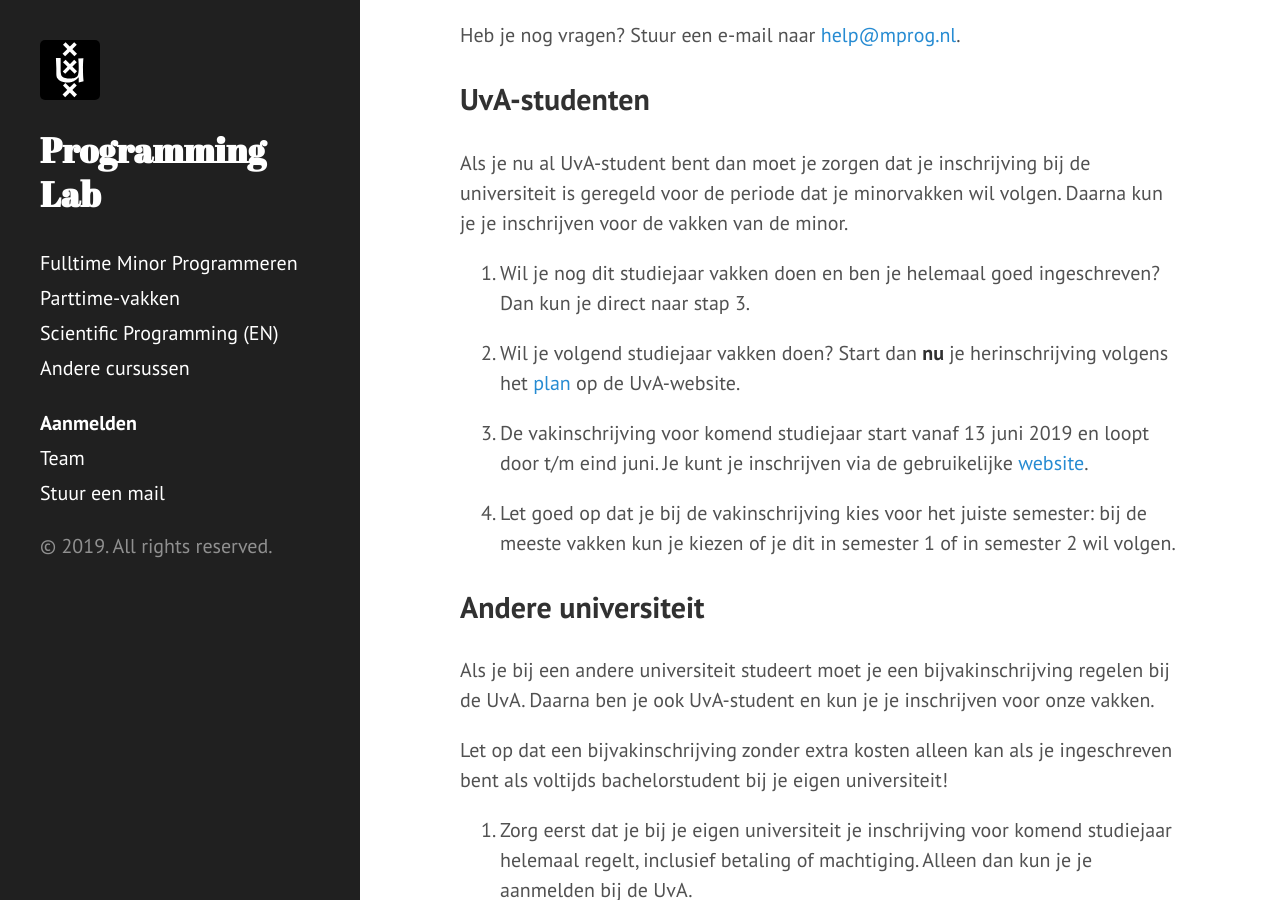
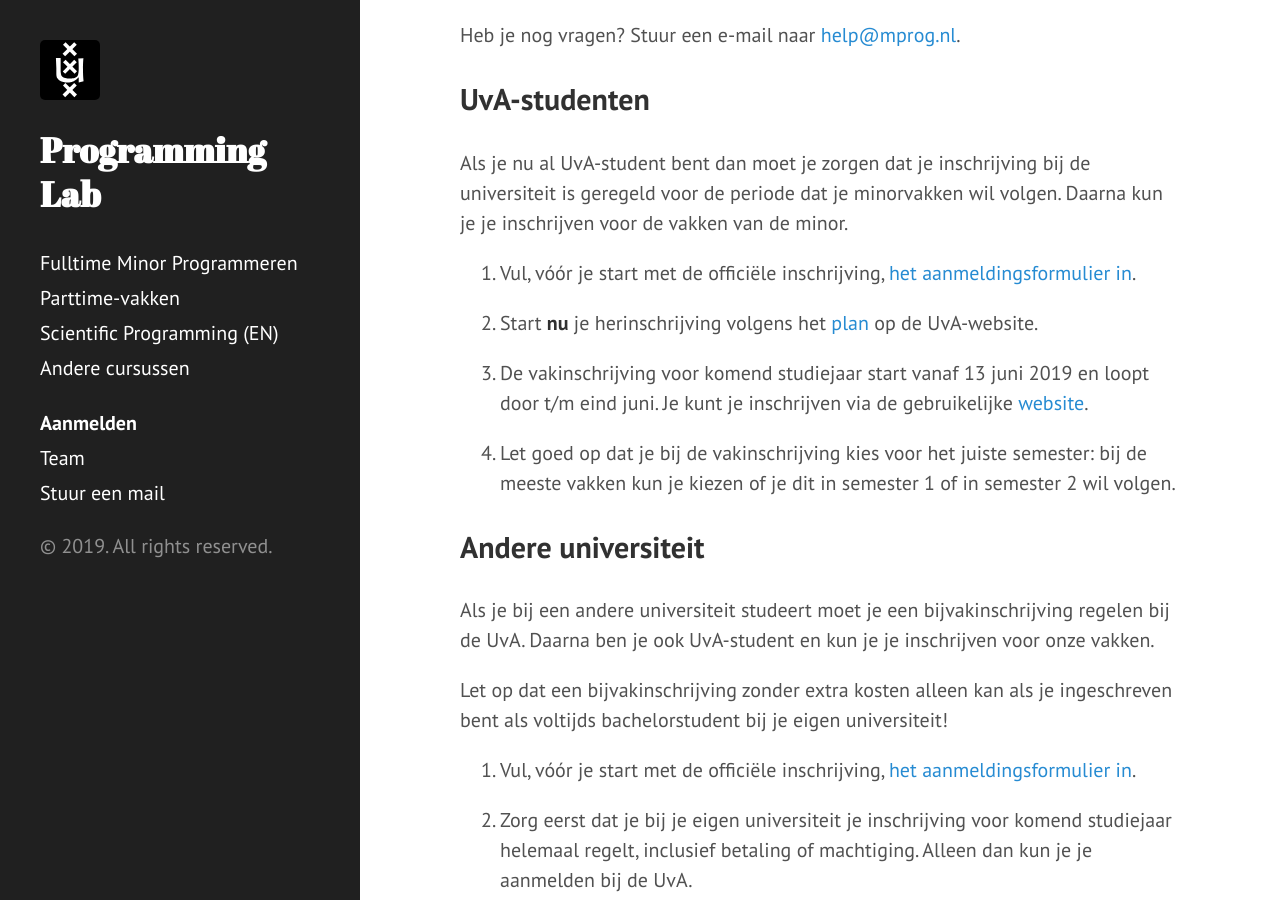
Before and after one commit to tdoolan/info, a Jekyll site: the page built from aanmelden/index.md, in a window 1280 px wide and 900 px high, scrolled down 370 px. Built offline with Jekyll 4.4.1, drawn with Linux system fonts in a browser that asks for light colours; our own code applies the rules of GitHub Pages for plain Markdown files; some of the changed text lies outside the part shown.

Commit message:
aanmelding

```diff
--- a/aanmelden/index.md
+++ b/aanmelden/index.md
@@ -21,9 +21,9 @@
 
 Als je nu al UvA-student bent dan moet je zorgen dat je inschrijving bij de universiteit is geregeld voor de periode dat je minorvakken wil volgen. Daarna kun je je inschrijven voor de vakken van de minor.
 
-1. Wil je nog dit studiejaar vakken doen en ben je helemaal goed ingeschreven? Dan kun je direct naar stap 3.
+1. Vul, vóór je start met de officiële inschrijving, [het aanmeldingsformulier in](https://forms.gle/9GhCXuD2bwutnMo57).
 
-2. Wil je volgend studiejaar vakken doen? Start dan **nu** je herinschrijving volgens het [plan](https://student.uva.nl/content/az/herinschrijven/herinschrijven.html) op de UvA-website.
+2. Start **nu** je herinschrijving volgens het [plan](https://student.uva.nl/content/az/herinschrijven/herinschrijven.html) op de UvA-website.
 
 3. De vakinschrijving voor komend studiejaar start vanaf 13 juni 2019 en loopt door t/m eind juni. Je kunt je inschrijven via de gebruikelijke [website](https://www.uva.nl/vakaanmelden).
 
@@ -36,6 +36,8 @@
 Als je bij een andere universiteit studeert moet je een bijvakinschrijving regelen bij de UvA. Daarna ben je ook UvA-student en kun je je inschrijven voor onze vakken.
 
 Let op dat een bijvakinschrijving zonder extra kosten alleen kan als je ingeschreven bent als voltijds bachelorstudent bij je eigen universiteit!
+
+1. Vul, vóór je start met de officiële inschrijving, [het aanmeldingsformulier in](https://forms.gle/9GhCXuD2bwutnMo57).
 
 1. Zorg eerst dat je bij je eigen universiteit je inschrijving voor komend studiejaar helemaal regelt, inclusief betaling of machtiging. Alleen dan kun je je aanmelden bij de UvA.
 
@@ -64,6 +66,8 @@
 
 Als je geen vwo-diploma hebt en je hebt geen hbo-propedeuse, dan zul je niet worden toegelaten.
 
+1. Vul, vóór je start met de officiële inschrijving, [het aanmeldingsformulier in](https://forms.gle/9GhCXuD2bwutnMo57).
+
 1. Zorg eerst dat je bij je eigen hogeschool je inschrijving voor komend studiejaar helemaal regelt, inclusief betaling of machtiging. Alleen dan kun je je aanmelden bij de UvA.
 
 2. Ga naar [Studielink](http://uva.studielink.nl) en vraag een bijvakinschrijving aan. Vul deze gegevens in:
```
